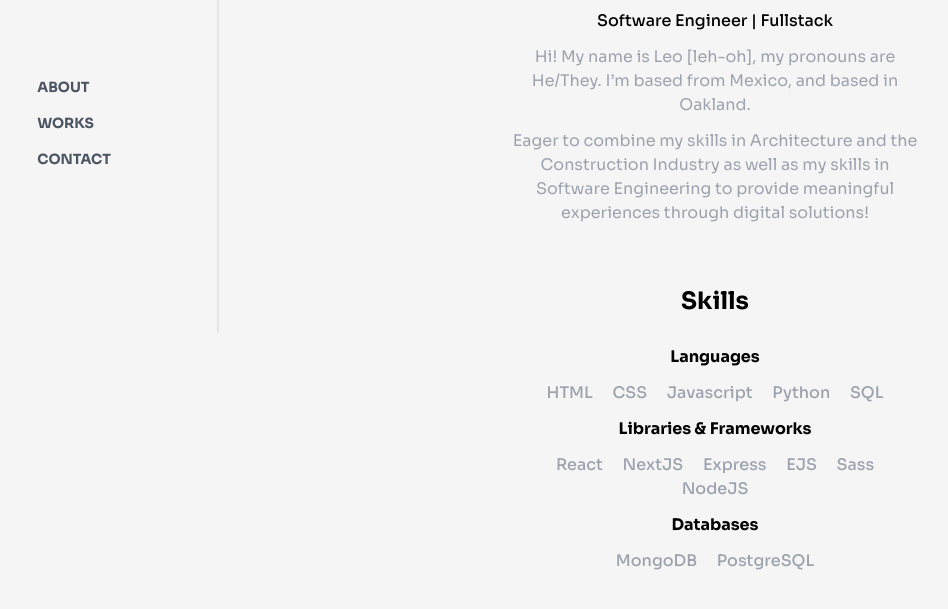
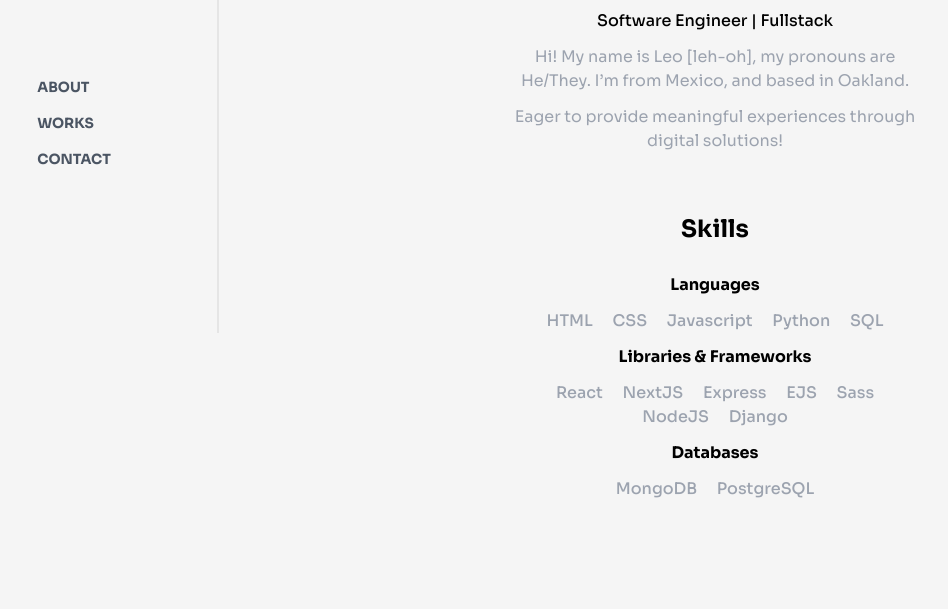
Before and after one commit to Eleoes/Portfolio, a website: page index.html in a window 1280 px wide. Shown: the part 467-1076 px from the top of the page, without its empty margins (69-1017 px from the left). Drawn offline with Linux system fonts and the light colour scheme.

Commit message:
modified aobut me

```diff
--- a/index.html
+++ b/index.html
@@ -78,11 +78,10 @@
                     <h2 class="font-bold font-medium">Software Engineer | Fullstack</h2>
                     <p class="text-gray-400">
                         Hi! My name is Leo [leh-oh], my pronouns are He/They.
-                        I’m based from Mexico, and based in Oakland.
+                        I’m from Mexico, and based in Oakland.
                     </p>
                     <p class="text-gray-400 mb-12">
-                        Eager to combine my skills in Architecture and the Construction Industry as well as my skills in
-                        Software Engineering to provide meaningful experiences through digital solutions!
+                        Eager to provide meaningful experiences through digital solutions!
                     </p>
                     <!-- skills -->
                     <h2 class="font-bold text-2xl mx-auto mb-4">Skills</h2>
@@ -104,6 +103,7 @@
                         <span class="text-gray-400 font-medium px-2">EJS</span>
                         <span class="text-gray-400 font-medium px-2">Sass</span>
                         <span class="text-gray-400 font-medium px-2">NodeJS</span>
+                        <span class="text-gray-400 font-medium px-2">Django</span>
                     </div>
                     <span class="font-bold mx-auto">Databases</span>
                     <div class="mx-auto items-center">
```
